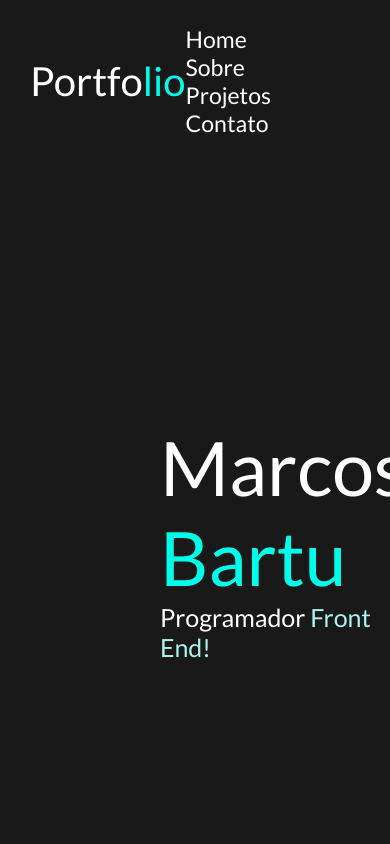
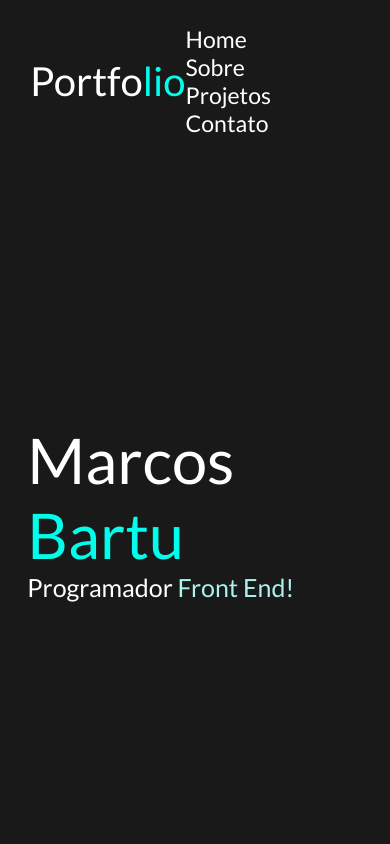
Before and after one commit to MarcosBartu/portfolio, a plain HTML site: page index.html in a window 390 px wide. Shown: the top 844 px of the page. Drawn offline with Linux system fonts and the light colour scheme.

Commit message:
att responsive

```diff
--- a/style.css
+++ b/style.css
@@ -252,6 +252,22 @@ footer p {
     .meu-nome {
         position: absolute;
         top: 50%;
-        left: 41%;
+        left: 7%;
+    }
+
+
+}
+
+@media (max-width: 1300px) {
+    h1 {
+        font-size: 63px;
     }
 }
+
+@media (max-width: 992px) {
+    .meu-nome {
+        top: 50%;
+        left: 7%;
+    }
+
+}
```
